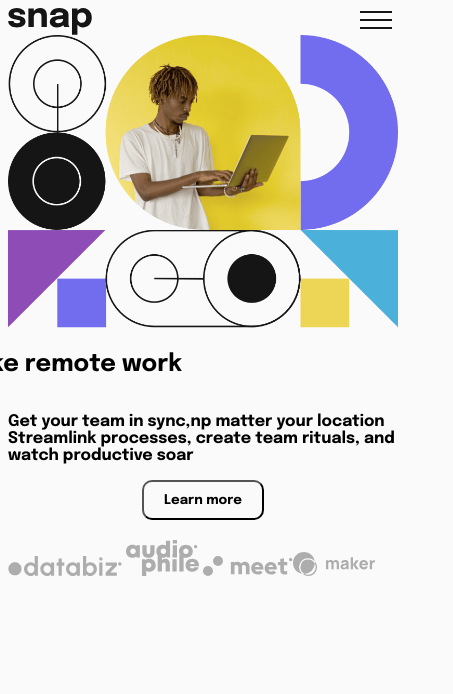
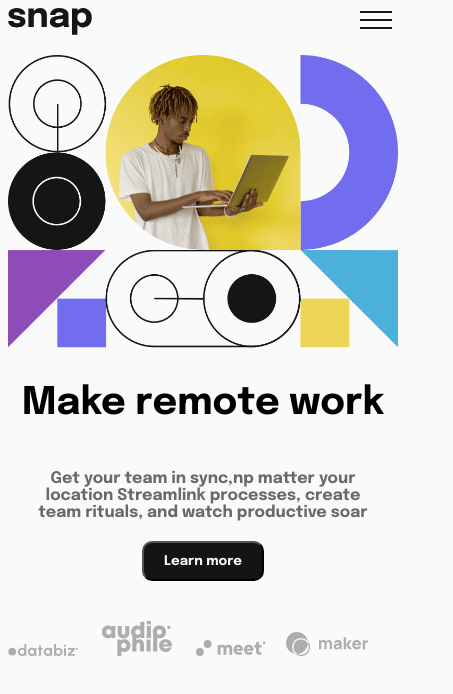
Before and after one commit to michal-wolski/Intro, a plain HTML site: page index.html in a window 390 px wide. Shown: the whole page, 453 px wide, since content can reach past the window. Drawn offline with Linux system fonts and the light colour scheme.

Commit message:
Phone styles

```diff
--- a/index.html
+++ b/index.html
@@ -43,18 +43,29 @@
       <section class="container">
         <div class="main__section">
           <h1 class="main__title">Make remote work</h1>
-          <p>
+          <p class="main__text">
             Get your team in sync,np matter your location Streamlink processes,
             create team rituals, and watch productive soar
           </p>
           <button class="btn__learn">Learn more</button>
         </div>
-        <img src="./images/client-databiz.svg" alt="Logo databiz" />
-        <img src="./images/client-audiophile.svg" alt="Logo audiophile" />
-        <img src="./images/client-meet.svg" alt="Logo meet" /><img
-          src="./images/client-maker.svg"
-          alt="Logo Maker"
-        />
+        <div class="main__logos">
+          <img
+            class="main__logo"
+            src="./images/client-databiz.svg"
+            alt="Logo databiz"
+          />
+          <img
+            class="main__logo"
+            src="./images/client-audiophile.svg"
+            alt="Logo audiophile"
+          />
+          <img
+            class="main__logo"
+            src="./images/client-meet.svg"
+            alt="Logo meet"
+          /><img src="./images/client-maker.svg" alt="Logo Maker" />
+        </div>
       </section>
     </main>
   </body>
--- a/main.css
+++ b/main.css
@@ -16,19 +16,25 @@
 nav {
   display: flex;
   justify-content: space-between;
+  margin-bottom: 20px;
 }
 .img__main--mobile {
   width: 100%;
   max-width: 390px;
   height: auto;
 
-  /* @media (min-width: 750px) {
+  @media (min-width: 750px) {
     max-width: 1200px;
-  } */
+  }
 }
 .main__title {
-  font-weight: bold;
-  width: 500px;
+  font-size: 38px;
+}
+.main__text {
+  text-align: center;
+  padding: 0 20px;
+  margin-bottom: 20px;
+  color: var(--Gray);
 }
 .btn__menu {
   border-style: none;
@@ -40,8 +46,18 @@ nav {
   margin-bottom: 20px;
 }
 .btn__learn {
+  background-color: var(--Black);
+  color: var(--White);
   max-width: 200px;
   padding: 0 20px;
   height: 40px;
   border-radius: 10px;
+  margin-bottom: 20px;
 }
+/* .main__logos {
+  align-content: center;
+} */
+.main__logo {
+  width: 70px;
+  padding-right: 20px;
+}
```
